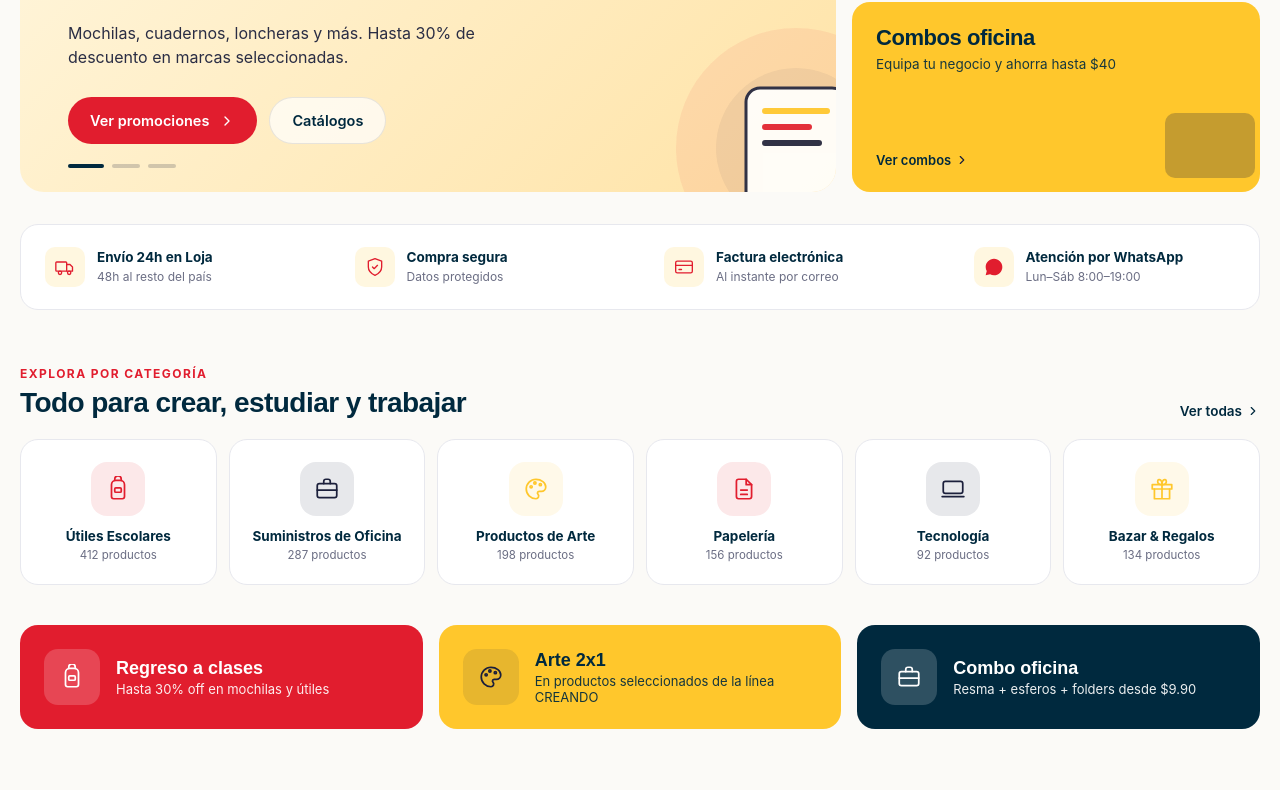
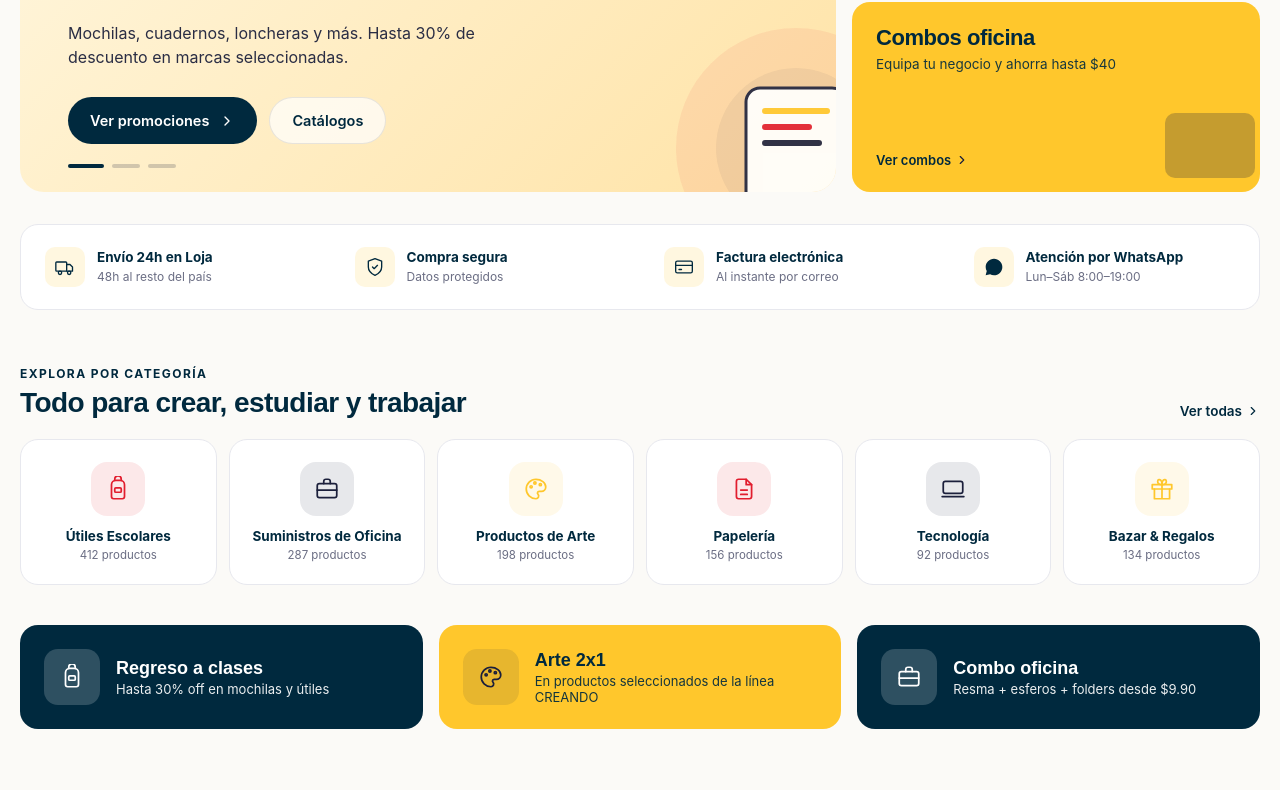
Before and after one commit to jonarosero/megasantiago-template, a plain HTML site: page index.html in a window 1280 px wide. Shown: the part 356-1146 px from the top of the page. Drawn offline with Linux system fonts and the light colour scheme.

Commit message:
Update index.html

```diff
--- a/index.html
+++ b/index.html
@@ -1,5 +1,5 @@
 <!DOCTYPE html>
-<html lang="es" style="--ms-red:#E11D2E;--ms-yellow:#FFC72C;">
+<html lang="es" style="--ms-red:#00293E;--ms-yellow:#FFC72C;">
 <head>
 <meta charset="UTF-8">
 <meta name="viewport" content="width=device-width, initial-scale=1.0">
@@ -7,9 +7,9 @@
 <style>
 /* Mega Santiago — marketplace styles */
 :root {
-  --ms-red: #0D4169;          /* primary brand blue */
-  --ms-red-dark: #082F4D;
-  --ms-red-soft: #E5EDF2;
+  --ms-red: #00293E; /* primary blue */
+  --ms-red-dark: #001F2F;
+  --ms-red-soft: #E6EEF2;
   --ms-blue: #0D4169;         /* secondary blue */
   --ms-blue-dark: #082F4D;
   --ms-yellow: #FFC72C;
```
